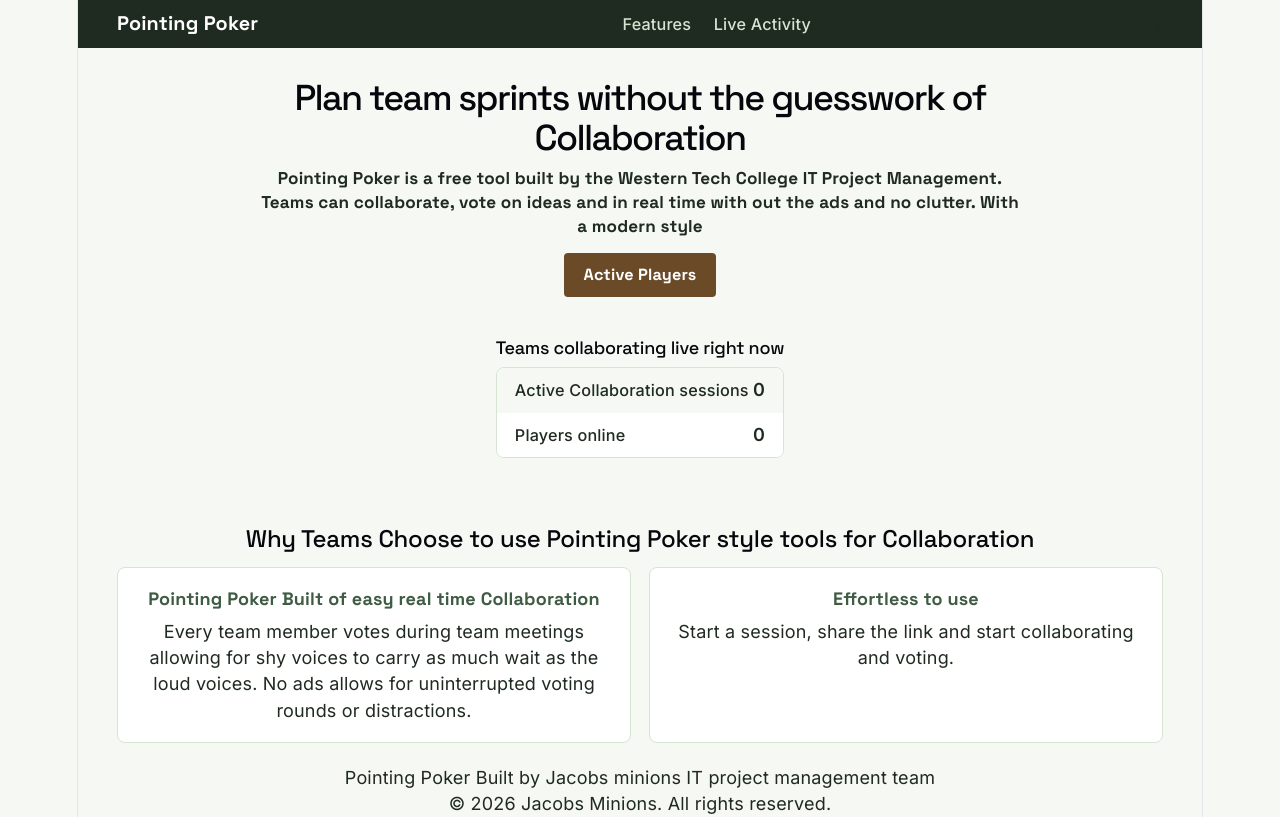
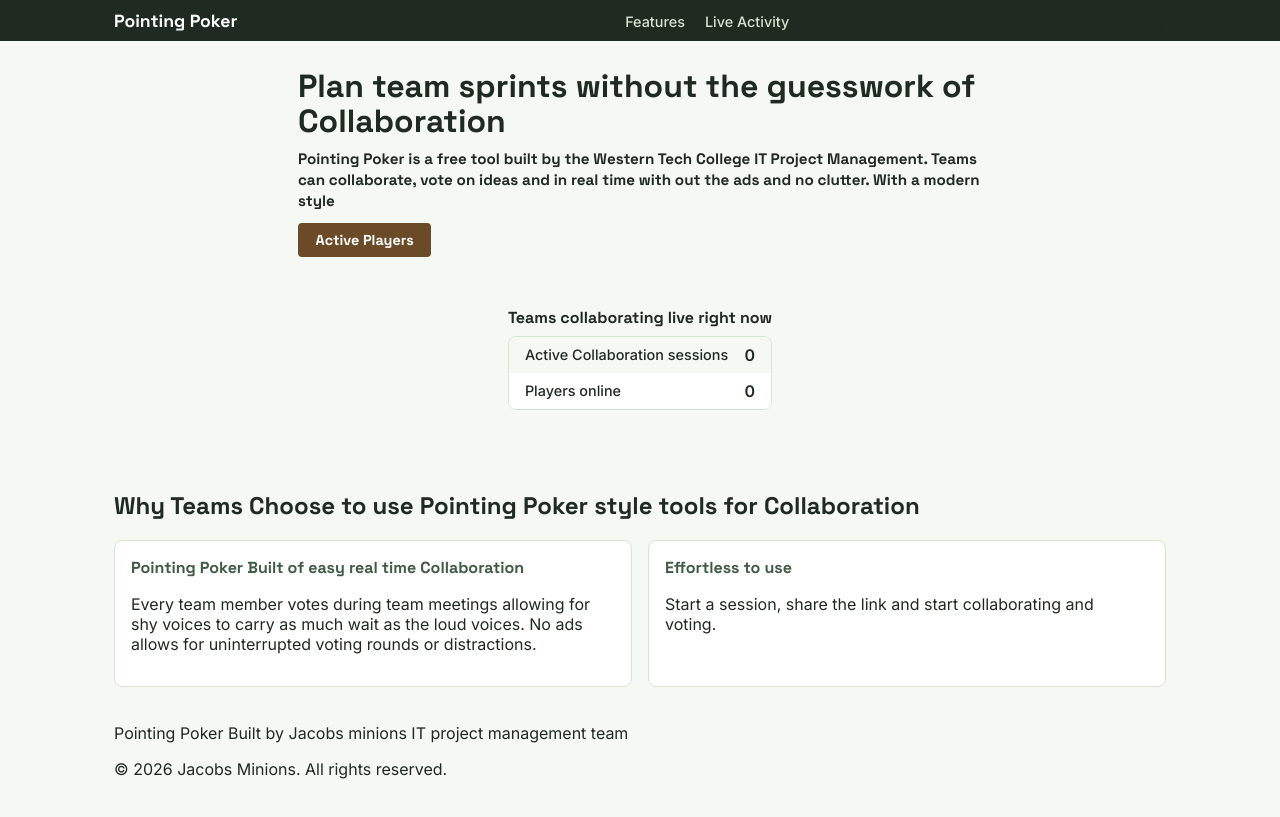
Before and after one commit to Jacob-Evenson/Pointing-Poker, a React (Vite) app: page / in a window 1280 px wide. Built offline with nearby package versions, Linux system fonts and the light colour scheme.

Commit message:
Fixed up a sneaky bug App.jsx is actually app.jsx

```diff
--- a/PointingPokerHomePage.jsx
+++ b/PointingPokerHomePage.jsx
@@ -8,7 +8,7 @@ const PointingPokerHomePage = () => {
   const [liveStats, setLiveStats] = useState({sessions: 0, players: 0})
 
   useEffect(() =>{
-    document.title = "Pointing Poker, Team Collaboration simplified"
+    document.title = "Pointing Poker"
     //TO DO LIST
     /*
     Set up our live stats here
--- a/src/main.jsx
+++ b/src/main.jsx
@@ -1,7 +1,6 @@
 import { StrictMode } from 'react'
 import { createRoot } from 'react-dom/client'
-import './index.css'
-import App from './App.jsx'
+import App from './app.jsx'
 
 import { BrowserRouter } from 'react-router-dom'; // ADD THIS
 
```
